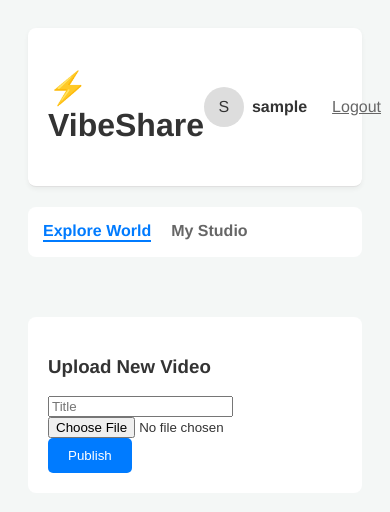
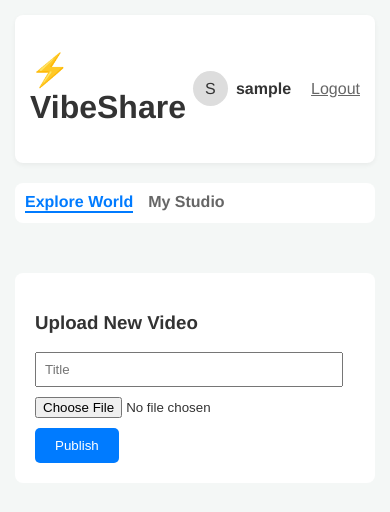
Before and after one commit to RYao0516/ICS4U-programs, a Flask app: page /home in a window 390 px wide. Shown: the top 512 px of the page. Run offline with Flask 3, Linux system fonts and the light colour scheme; the visitor is signed in with stand-in values (Sample User, id 1); data that the repository does not hold is empty.

Commit message:
Final responsive website theme

```diff
--- a/templates/home.html
+++ b/templates/home.html
@@ -1,17 +1,27 @@
 <!DOCTYPE html>
-<html>
+<html lang="zh-CN">
 <head>
+    <meta charset="UTF-8">
+    <meta name="viewport" content="width=device-width, initial-scale=1.0">
     <title>VibeShare</title>
     <style>
-        body { background: #f4f7f6; color: #333; font-family: 'Helvetica Neue', Helvetica, Arial, sans-serif; padding: 20px; }
-        .header { background: #fff; padding: 20px; border-bottom: 1px solid #e0e0e0; display: flex; justify-content: space-between; align-items: center; border-radius: 8px; box-shadow: 0 2px 5px rgba(0,0,0,0.05); }
-        .tabs { margin: 20px 0; display: flex; gap: 20px; background: #fff; padding: 15px; border-radius: 8px; }
-        .tabs a { color: #666; text-decoration: none; font-weight: 600; }
+        body { background: #f4f7f6; color: #333; font-family: 'Helvetica Neue', Helvetica, Arial, sans-serif; padding: 15px; margin: 0; }
+        .header { background: #fff; padding: 15px; border-radius: 8px; display: flex; justify-content: space-between; align-items: center; box-shadow: 0 2px 5px rgba(0,0,0,0.05); }
+
+        .tabs { margin: 20px 0; display: flex; gap: 15px; background: #fff; padding: 10px; border-radius: 8px; overflow-x: auto; }
+        .tabs a { color: #666; text-decoration: none; font-weight: 600; white-space: nowrap; }
         .tabs a.active { color: #007bff; border-bottom: 2px solid #007bff; }
-        .grid { display: grid; grid-template-columns: repeat(auto-fill, minmax(280px, 1fr)); gap: 25px; }
+
+        .grid { display: grid; grid-template-columns: repeat(auto-fill, minmax(280px, 1fr)); gap: 20px; }
+        @media (max-width: 600px) {
+            .grid { grid-template-columns: 1fr; }
+        }
+
         .card { background: #fff; padding: 15px; border-radius: 8px; box-shadow: 0 4px 6px rgba(0,0,0,0.1); }
         video { width: 100%; border-radius: 4px; background: #eee; }
+
         button { background: #007bff; color: #fff; border: none; padding: 10px 20px; border-radius: 5px; cursor: pointer; }
+        .upload-section { background: #fff; margin-top: 30px; padding: 20px; border-radius: 8px; }
     </style>
 </head>
 <body>
@@ -20,15 +30,15 @@
         <div style="display:flex; align-items:center; gap:10px;">
             <a href="/profile" style="text-decoration:none; color:#333; display:flex; align-items:center; gap:8px;">
                 {% if user_info.avatar_url %}
-                    <img src="{{ user_info.avatar_url }}" style="width:40px; height:40px; border-radius:50%; object-fit:cover;">
+                    <img src="{{ user_info.avatar_url }}" style="width:35px; height:35px; border-radius:50%; object-fit:cover;">
                 {% else %}
-                    <div style="width:40px; height:40px; border-radius:50%; background:#ddd; display:flex; align-items:center; justify-content:center;">
+                    <div style="width:35px; height:35px; border-radius:50%; background:#ddd; display:flex; align-items:center; justify-content:center;">
                         {{ user_info.username[0].upper() }}
                     </div>
                 {% endif %}
                 <strong>{{ user_info.username }}</strong>
             </a>
-            <a href="/logout" style="margin-left:15px; color:#666;">Logout</a>
+            <a href="/logout" style="color:#666; margin-left:10px;">Logout</a>
         </div>
     </div>
 
@@ -47,11 +57,12 @@
         {% endfor %}
     </div>
 
-    <div style="margin-top:40px; background:#fff; padding:20px; border-radius:8px;">
+    <div class="upload-section">
         <h3>Upload New Video</h3>
         <form action="/upload" method="POST" enctype="multipart/form-data">
-            <input type="text" name="title" placeholder="Title" required>
-            <input type="file" name="file" required>
+            <input type="text" name="title" placeholder="Title" required style="width:90%; padding:8px; margin-bottom:10px;">
+            <input type="file" name="file" required style="width:90%; margin-bottom:10px;">
+            <br>
             <button type="submit">Publish</button>
         </form>
     </div>
```
